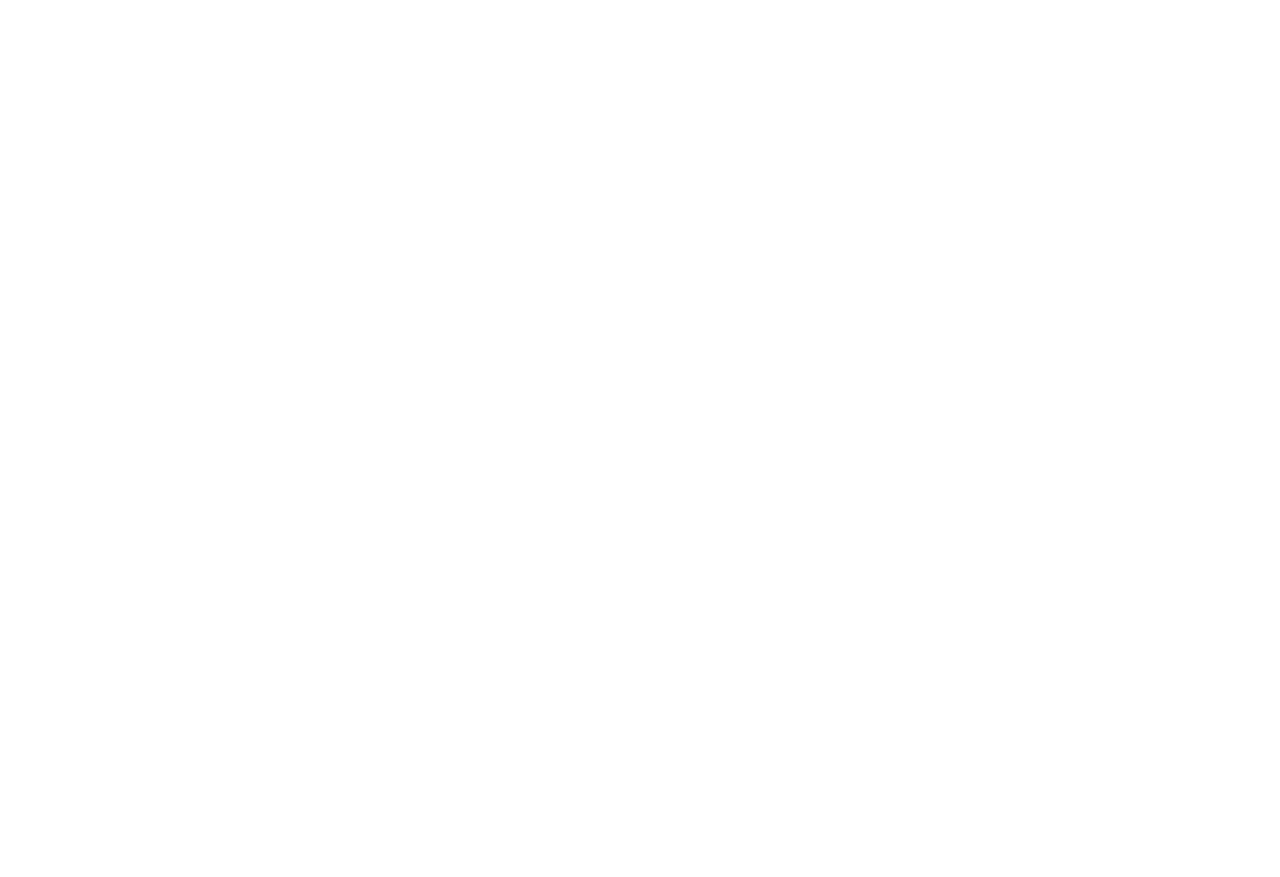
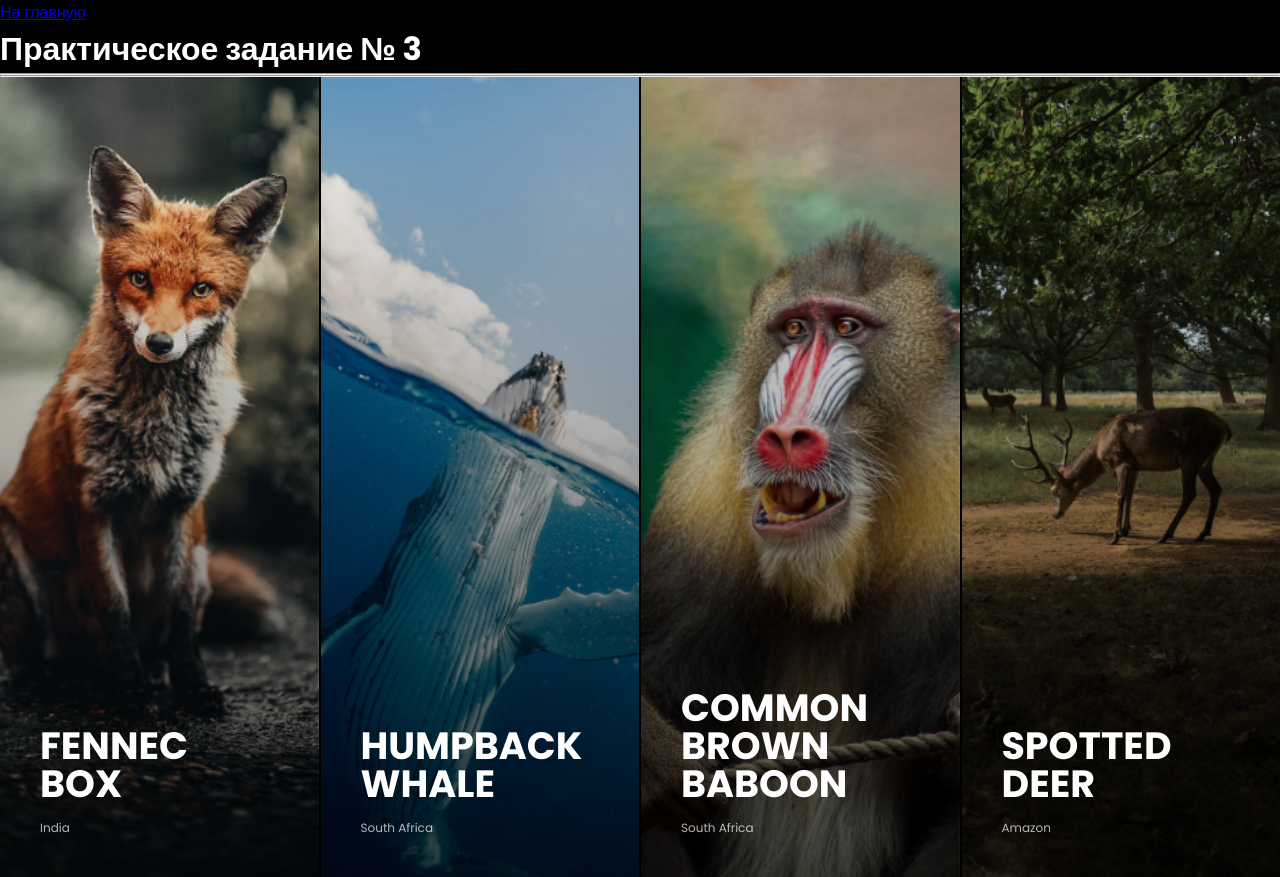
Before and after one commit to Yuriy858/web, a plain HTML site: page task3.html in a window 1280 px wide. Before the commit the page ends 800 px from the top, so only its background shows below. Drawn offline with Linux system fonts and the light colour scheme.

Commit message:
Add files via upload

```diff
--- a/task3.css
+++ b/task3.css
@@ -0,0 +1,70 @@
+@import url('https://fonts.googleapis.com/css2?family=Poppins:ital,wght@0,100;0,200;0,300;0,400;0,500;0,600;0,700;0,800;0,900;1,100;1,200;1,300;1,400;1,500;1,600;1,700;1,800;1,900&display=swap');
+
+*{
+margin: 0;
+padding: 0;
+box-sizing: border-box;
+font-family: "Poppins", sans-serif;
+}
+
+body{
+    min-height: 100vh;
+    background-color: black;
+    color: white;
+}
+
+.cards{
+    display: flex;
+    height: 100vh;
+    gap: 2px;
+    overflow: hidden;
+}
+
+
+
+.card-1{
+background: linear-gradient(rgba(0, 0, 0, 0), rgba(0, 0, 0, 0.7)), url(Image.png);
+}
+
+.card-2{
+background: linear-gradient(rgba(0, 0, 0, 0), rgba(0, 0, 0, 0.7)), url(Image-1.png);
+}
+
+.card-3{
+background: linear-gradient(rgba(0, 0, 0, 0), rgba(0, 0, 0, 0.7)), url(Image-2.png);
+}
+
+.card-4{
+background: linear-gradient(rgba(0, 0, 0, 0), rgba(0, 0, 0, 0.7)), url(Image-3.png);
+}
+
+.card{
+    padding: 40px;
+    display: flex;
+    flex-direction: column;
+    justify-content: end;
+    flex: 1;
+    gap: 16px;
+    background-size: cover;
+    background-position: center;
+    transition: 0.3s;
+}
+
+.card:hover{
+    transform: scale(105%);
+    z-index: 1;
+    position: relative;
+}
+
+h3{
+font-size: 38px;
+text-transform: uppercase;
+line-height: 38px;
+}
+
+h4{
+font-size: 12px;
+text-transform: capitalize;
+opacity: 0.7;
+font-weight: normal;
+}
--- a/task3.html
+++ b/task3.html
@@ -0,0 +1,34 @@
+<!DOCTYPE html>
+<html lang="en">
+<head>
+    <meta charset="UTF-8">
+    <meta name="viewport" content="width=device-width, initial-scale=1.0">
+    <title>Практическое задание № 3</title>
+    <link rel="stylesheet" href="task3.css">
+</head>
+<body>
+    <a href="index.html">На главную</a>
+    <h1>Практическое задание № 3</h1>
+    <hr>
+   <hr>
+    <div class="cards">
+        <div class="card card-1">
+            <h3>Fennec <br> box</h3>
+            <h4>India</h4>
+        </div>
+        <div class="card card-2">
+            <h3>Humpback <br> whale</h3>
+            <h4>South Africa</h4>
+        </div>
+        <div class="card card-3">
+            <h3>Common brown <br> baboon</h3>
+            <h4>South Africa</h4>
+        </div>
+        <div class="card card-4">
+            <h3>Spotted <br> deer</h3>
+            <h4>Amazon</h4>
+        </div>
+    </div>
+
+</body>
+</html>
```
Also changed, not shown: index.html (+1 -0 lines).
